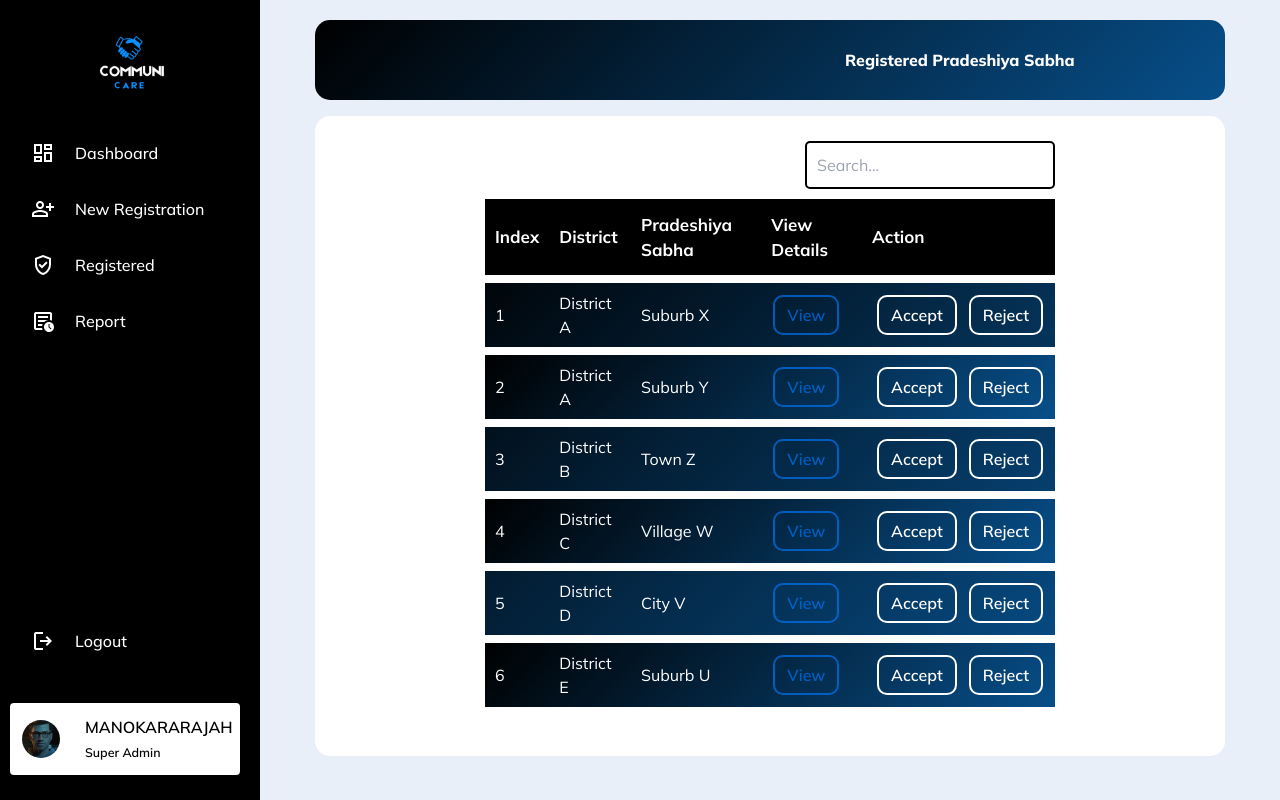
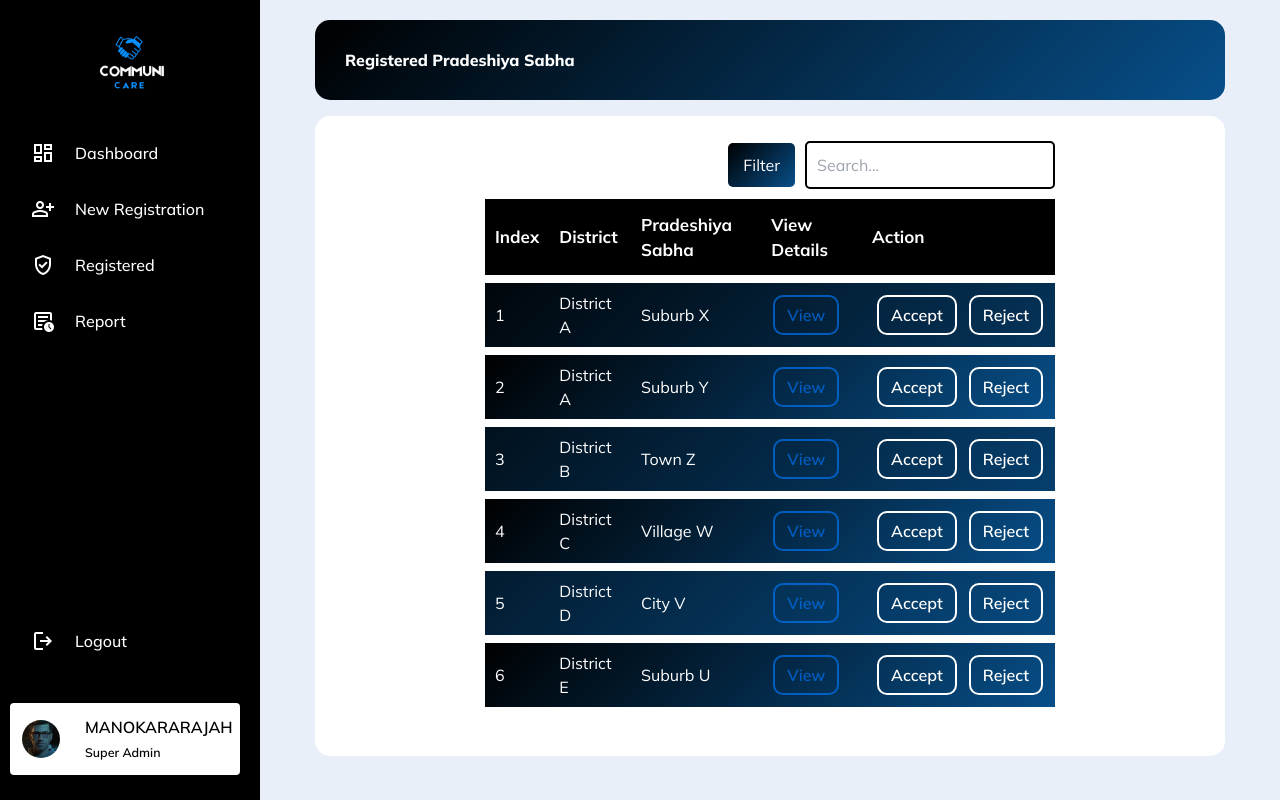
Before and after one commit to CommuniCareSL/CommuniCare-WebApp, a React (Vite) app: page /NewRegistration in a window 1280 px wide. Built offline with nearby package versions, Linux system fonts and the light colour scheme.

Commit message:
Filter added Registered page css jsx changes

```diff
--- a/src/pages/SuperAdmin/NewRegistration.jsx
+++ b/src/pages/SuperAdmin/NewRegistration.jsx
@@ -19,7 +19,6 @@ export const Newregistration = () => {
     { index: 6, district: 'District E', pradeshiyaSabha: 'Suburb U' }
   ];
 
-
   // Filter data based on search query
   const filteredData = data.filter(item =>
     item.district.toLowerCase().includes(searchQuery.toLowerCase()) ||
@@ -36,7 +35,8 @@ export const Newregistration = () => {
         <div className="admin-complaint-table-tab-view">
           <div className="new-registration-page">
             <div className="registration-content">
-              <div className="search-bar">
+              <div className="search-bar-container">
+                <button className="filter-btn">Filter</button>
                 <input
                   type="text"
                   placeholder="Search..."
--- a/src/styles/pages/SuperAdmin/NewRegistration.css
+++ b/src/styles/pages/SuperAdmin/NewRegistration.css
@@ -28,7 +28,7 @@
   font-weight: 800;
   text-align: center;
   color: white;
-  margin-left: 500px; /* Center text properly */
+  margin-left: 0; /* Center text properly */
 }
 
 .admin-complaint-table-tab-view {
@@ -50,14 +50,33 @@
   margin-right: 90px;
 }
 
-.search-bar {
+.search-bar-container {
   margin-bottom: 10px;
   display: flex;
+  align-items: center;
   justify-content: flex-end;
   margin-top: -65px;
 }
 
-.search-bar input {
+.filter-btn {
+  padding: 10px 15px;
+  margin-right: 10px;
+  border: none;
+  border-radius: 5px;
+  background: linear-gradient(135deg, #000000, #074f8a);
+  color: white;
+  cursor: pointer;
+  font-size: 16px;
+  transition: background-color 0.3s ease;
+}
+
+.filter-btn:hover {
+  background-color: #ffffff; /* Adjust the hover color as needed */
+  border: 2px solid #074f8a;
+  color: #074f8a;
+}
+
+.search-bar-container input {
   padding: 10px;
   border-radius: 5px;
   border: 2px solid #000000;
```
